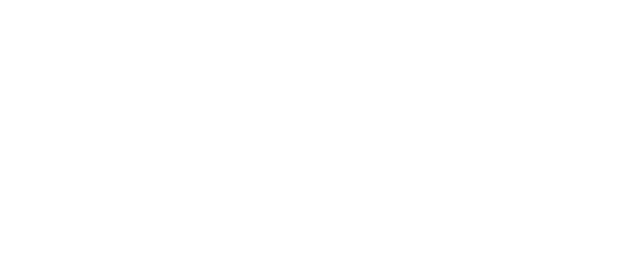
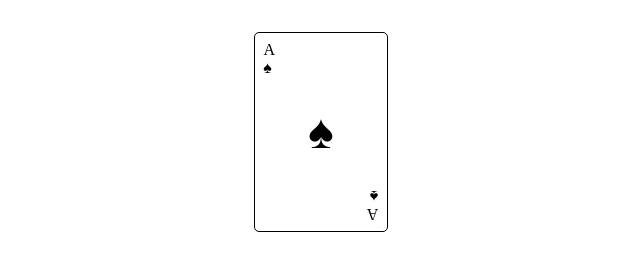
Before and after one commit to Atilola-code/weeksix, a plain HTML site: page index.html in a window 1280 px wide. Shown: the whole page, without its empty margins (319-959 px from the left). Drawn offline with Linux system fonts and the light colour scheme.

Commit message:
feat: modify changes done to the index file and css

```diff
--- a/index.html
+++ b/index.html
@@ -3,9 +3,25 @@
 <head>
     <meta charset="UTF-8">
     <meta name="viewport" content="width=device-width, initial-scale=1.0">
-    <title>Group work</title>
+    <title>CSS card</title>
+    <link rel="stylesheet" href="./styles.css">
+    <link rel="shortcut icon" href="./favicon.ico" type="image/x-icon">
+
 </head>
 <body>
+    <div class="container">
+        <div class="card">
+            <div class="top">
+                <div>A</div>
+                <div>&spades;</div>
+            </div>
+            <div class="center">&spades;</div>
+            <div class="bottom">
+                <div>A</div>
+                <div>&spades;</div>
 
+            </div>
+        </div>
+    </div>
 </body>
 </html>
--- /dev/null
+++ b/styles.css
@@ -0,0 +1,53 @@
+*{
+    margin: 0;
+    padding: 0;
+    box-sizing: border-box;
+    font-weight: normal;
+}
+
+
+.container{
+    height: 200px;
+    display: flex;
+    justify-content: center;
+    margin-top: 2em;
+
+}
+
+
+.card{
+    border: 1px solid #000;
+    height:200px;
+    width: calc(200px * 2/3);
+    border-radius: 5px;
+    display: grid;
+    padding: .5em;
+    transition: 3s ease-in-out 0s;
+
+}
+
+
+.center{
+    display: flex;
+    justify-content: center;
+    align-items: center;
+    font-size: 3em;
+}
+
+.bottom{
+    transform: rotate(180deg);
+}
+
+.top > div:first-child, .bottom > div:first-child{
+    padding-inline-start: .1px;
+}
+
+.card:hover{
+    transform: rotateY(180deg) scale(1.5);
+    transition: 3s ease-in-out 0s;
+}
+
+.card:active{
+    transform: rotateY(180deg);
+    transition: transform 3s;
+}
```
